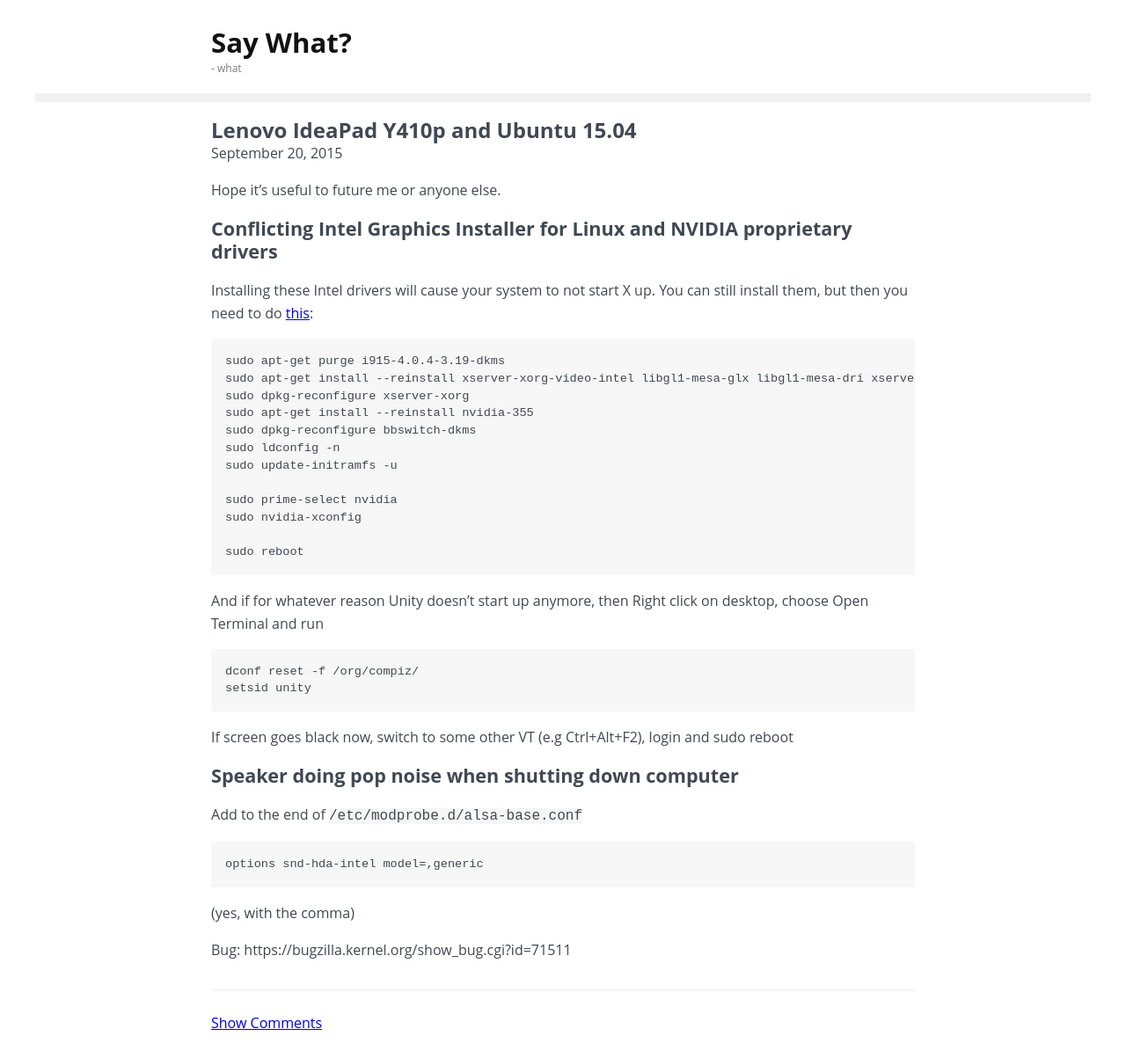
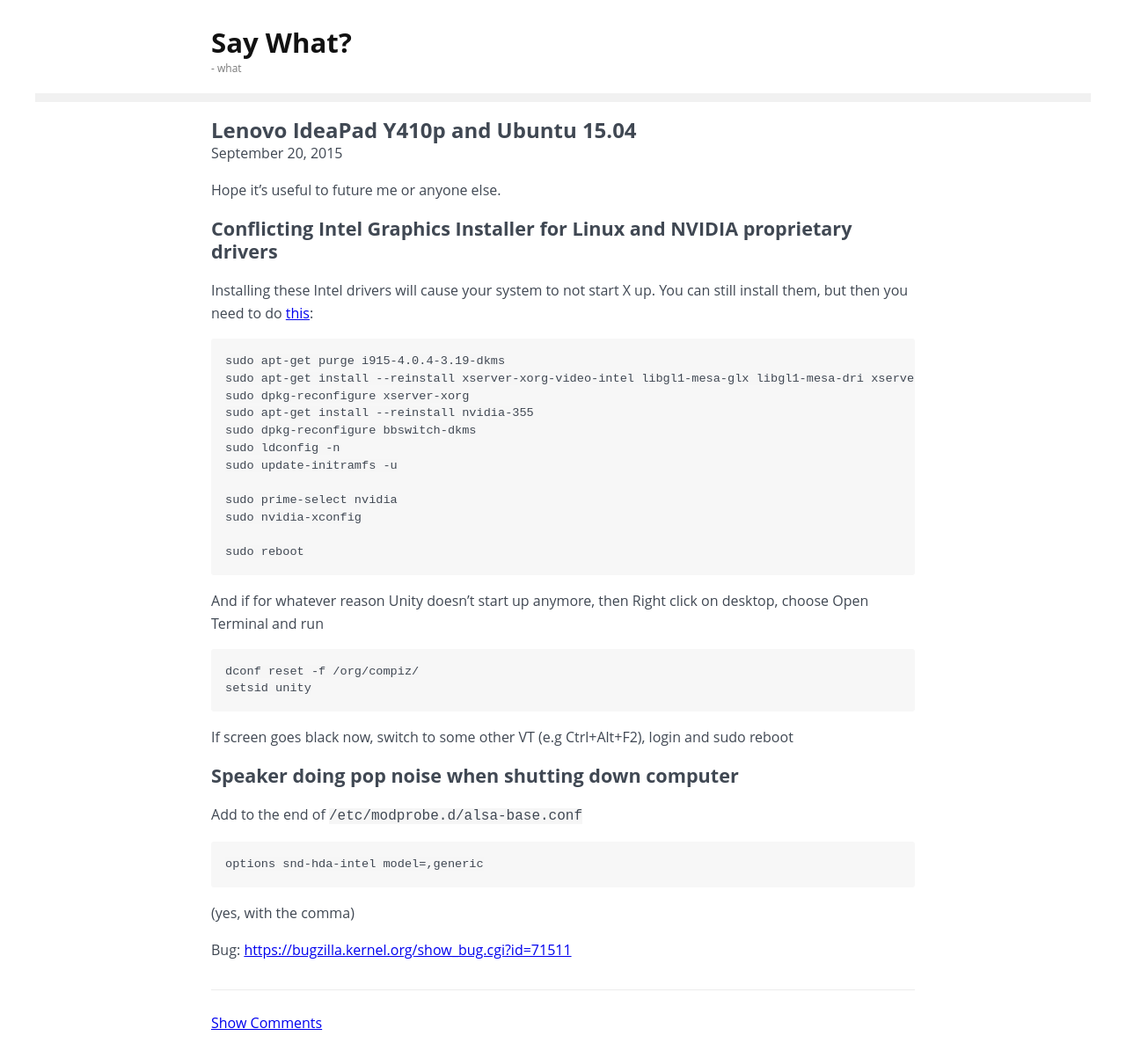
Before and after one commit to liias/liias.github.io, a Jekyll site: the page built from _posts/2015/2015-09-20-lenovo-ideapad-y410p-and-ubuntu.md, in a window 1280 px wide. Shown: the whole page at 88% size. Built offline with Jekyll 4.4.1, drawn with Linux system fonts in a browser that asks for light colours.

```diff
--- a/_posts/2015/2015-09-20-lenovo-ideapad-y410p-and-ubuntu.md
+++ b/_posts/2015/2015-09-20-lenovo-ideapad-y410p-and-ubuntu.md
@@ -42,4 +42,4 @@ Add to the end of `/etc/modprobe.d/alsa-base.conf`
 
 (yes, with the comma)
 
-Bug: https://bugzilla.kernel.org/show_bug.cgi?id=71511
+Bug: <https://bugzilla.kernel.org/show_bug.cgi?id=71511>
```
